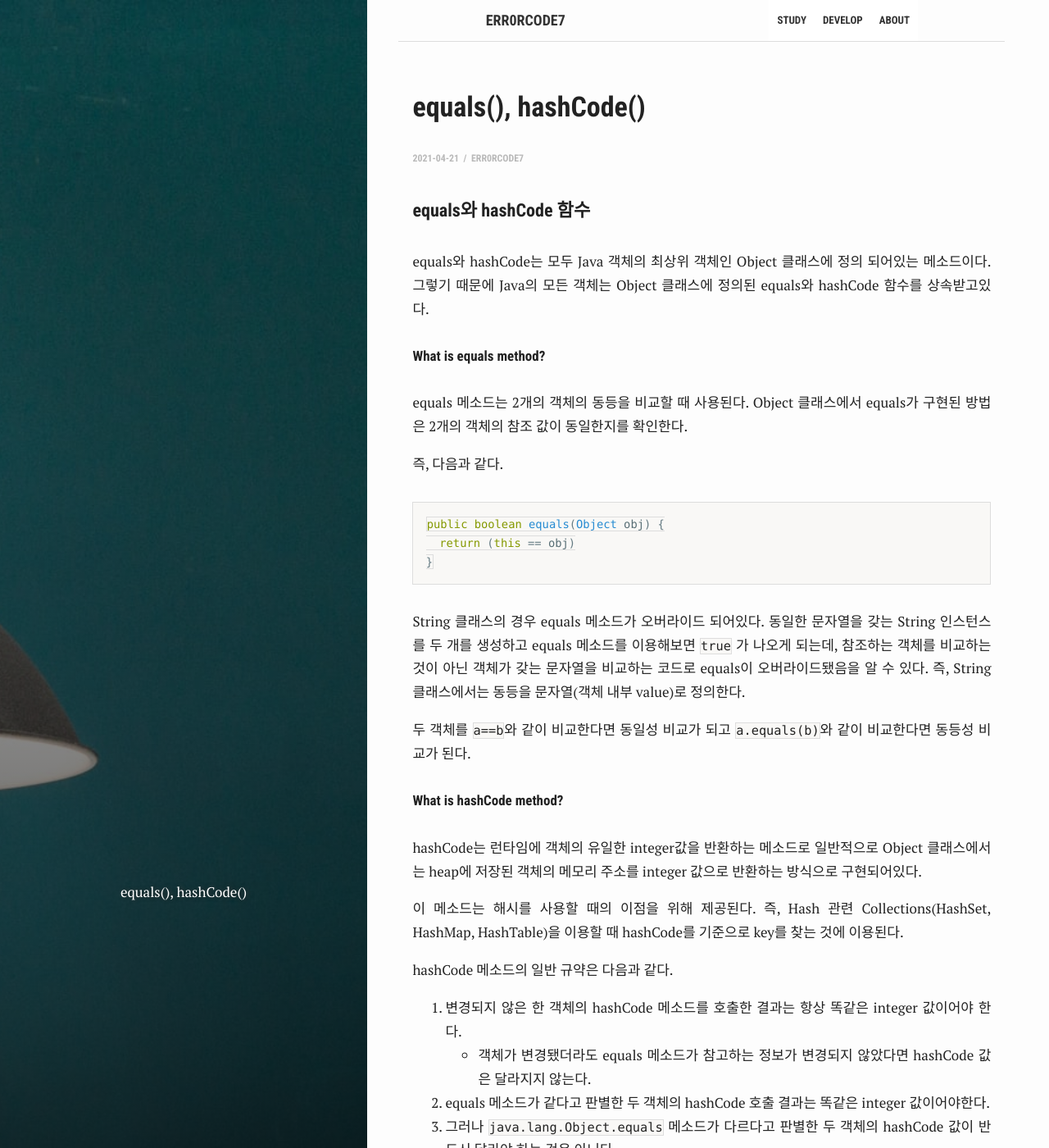
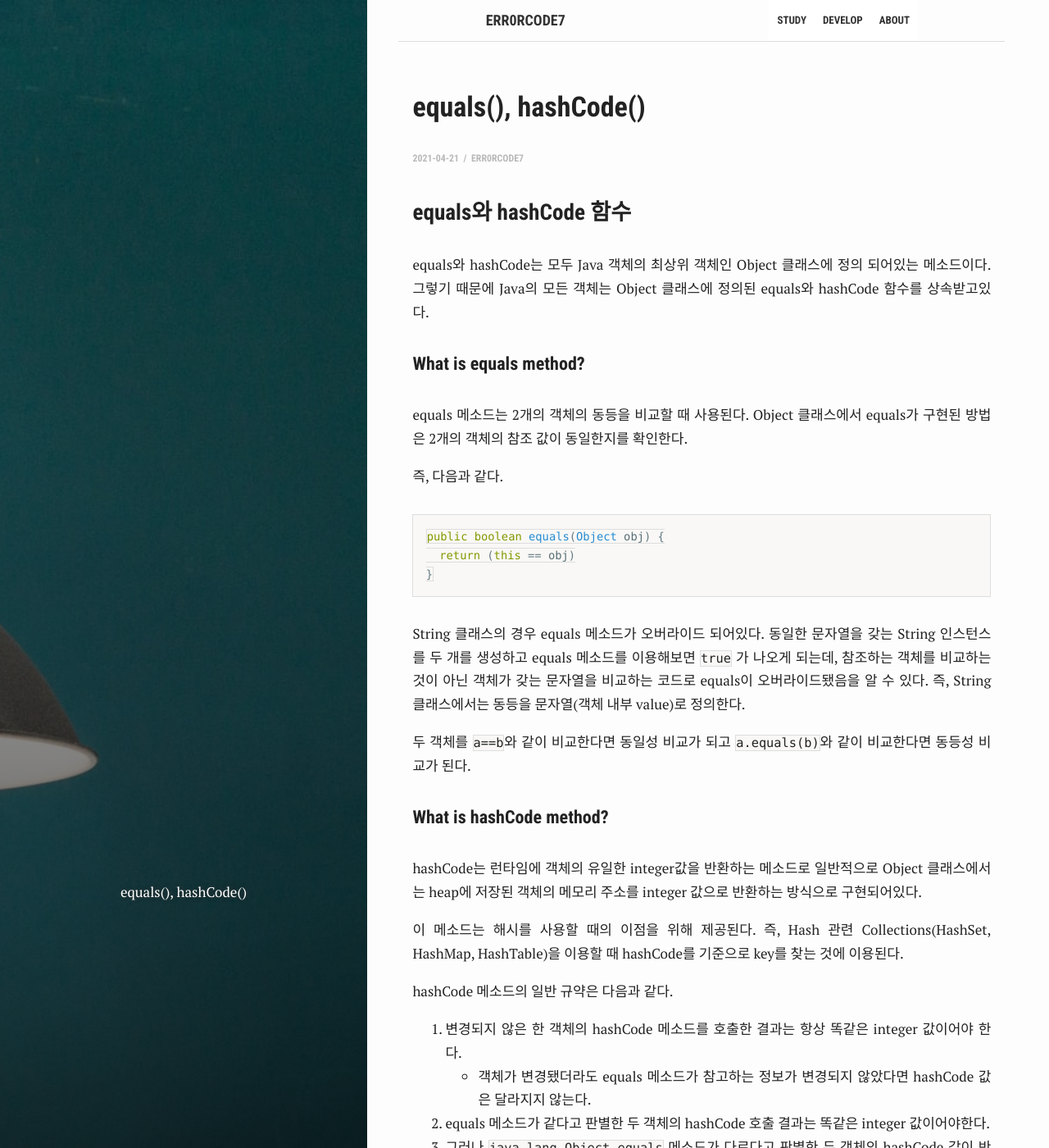
Before and after one commit to Err0rCode7/Err0rCode7.github.io, a Jekyll site: the page built from _posts/Java/2021-04-21-equals_hashCode.md, in a window 1280 px wide and 1400 px high. Shown: the whole window at 82% size. Built offline with Jekyll 4.4.1, drawn with Linux system fonts in a browser that asks for light colours; comment, search, counter and statistics services are not loaded.

Commit message:
# Update css, headers

```diff
--- a/_posts/Java/2021-04-21-equals_hashCode.md
+++ b/_posts/Java/2021-04-21-equals_hashCode.md
@@ -9,10 +9,10 @@ category: Java
 author: Err0rCode7
 ---
 
-#### equals와 hashCode 함수
+### equals와 hashCode 함수
 equals와 hashCode는 모두 Java 객체의 최상위 객체인 Object 클래스에 정의 되어있는 메소드이다. 그렇기 때문에 Java의 모든 객체는 Object 클래스에 정의된 equals와 hashCode 함수를 상속받고있다.
 
-##### What is equals method?
+#### What is equals method?
 
 equals 메소드는 2개의 객체의 동등을 비교할 때 사용된다. Object 클래스에서 equals가 구현된 방법은 2개의 객체의 참조 값이 동일한지를 확인한다.
 
@@ -30,7 +30,7 @@ String 클래스의 경우 equals 메소드가 오버라이드 되어있다. 동
 
 
 
-##### What is hashCode method?
+#### What is hashCode method?
 
 hashCode는 런타임에 객체의 유일한 integer값을 반환하는 메소드로 일반적으로 Object 클래스에서는 heap에 저장된 객체의 메모리 주소를 integer 값으로 반환하는 방식으로 구현되어있다.
 
@@ -56,9 +56,11 @@ hashCode 메소드의 일반 규약은 다음과 같다.
 - HashTable에 get 메서드로 객체를 조회하는 경우, 값이 같은 객체가 있다면(equals()가 true) 그 객체를 리턴한다. 값이 같은 객체가 없다면 null을 리턴한다.
 
 <details>
-  <summary> 👉 접기 / 펼치기 👈</summary>
+  <summary>
+  <p style="font-weight:bold"> 👉 접기 / 펼치기 👈</p>
+  </summary>
   <div markdown="1">
-##### 해시 분포와 해시 충돌
+#### 해시 분포와 해시 충돌
 
 
 동일하지 않은 어떤 객체 X와 Y가 있을 때, 즉 `X.equals(Y)`가 거짓일 때 `X.hashCode() != Y.hashCode()` 가 같지 않다면, 이때 사용하는 해시 함수는 완전한 해시 함수라고 한다.
@@ -86,7 +88,7 @@ Java 7까지는 데이터의 개수가 많아지면 Seperate Chaning에서 링
   </div>
 </details>
 
-##### equals() 와 hashCode()를 같이 재정의해야 하는 이유
+#### equals() 와 hashCode()를 같이 재정의해야 하는 이유
 
 equals()와 hashCode() 중 하나만 재정의하면 어떤 문제가 일어나는 지 살펴보자.
 
@@ -94,11 +96,11 @@ hashCode()를 재정의하지 않으면 같은 값 객체라도 해시 값이
 
 반대로 equals()를 재정의하지 않으면 hashCode()가 만든 해시값을 이용해 객체가 저장된 버킷을 찾을 수는 있지만 해당 객체가 자신과 같은 객체인지 값을 비교할 수 없기 때문에 null을 리턴하게 된다. 따라서 이또한 원하는 객체를 찾을 수 없다.
 
-##### 결론
+#### 결론
 
 객체의 정확한 동등 비교를 위해서는 특히 Hash 관련 컬렉션 프레임워크를 사용할 때에서는, equals() 와 hashCode() 메소드를 모두 재정의해서 두 가지 모두가 논리적 동등을 비교 가능하도록 해야한다.
 
-##### Reference
+#### Reference
 
 [https://d2.naver.com/helloworld/831311](https://d2.naver.com/helloworld/831311)
 
--- a/assets/_sass/_base.scss
+++ b/assets/_sass/_base.scss
@@ -87,9 +87,7 @@ pre {
   padding: 1em;
   margin: 2em 0;
   code {
-    // background-color: transparent;
-	border: 1px solid #ddd;
-	background: #F9F8F6;
+    background-color: transparent;
 	overflow: auto;
   }
 }
```
